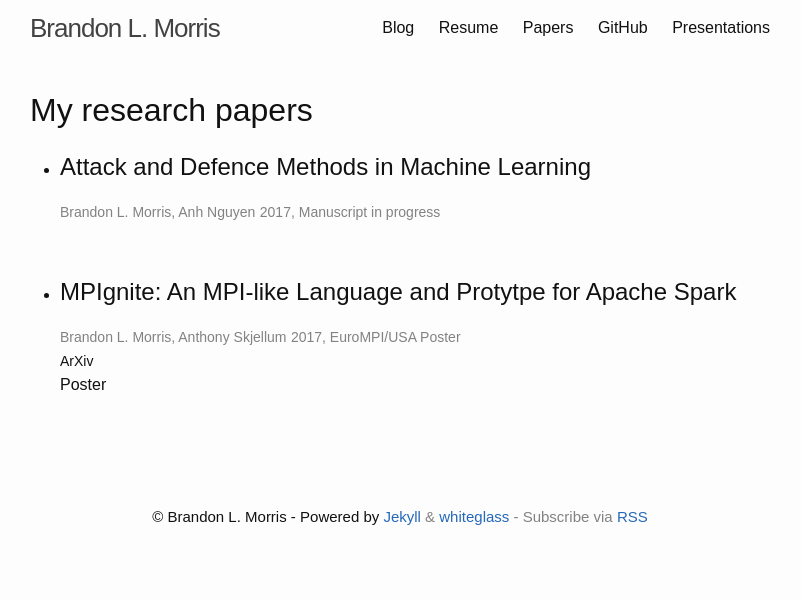
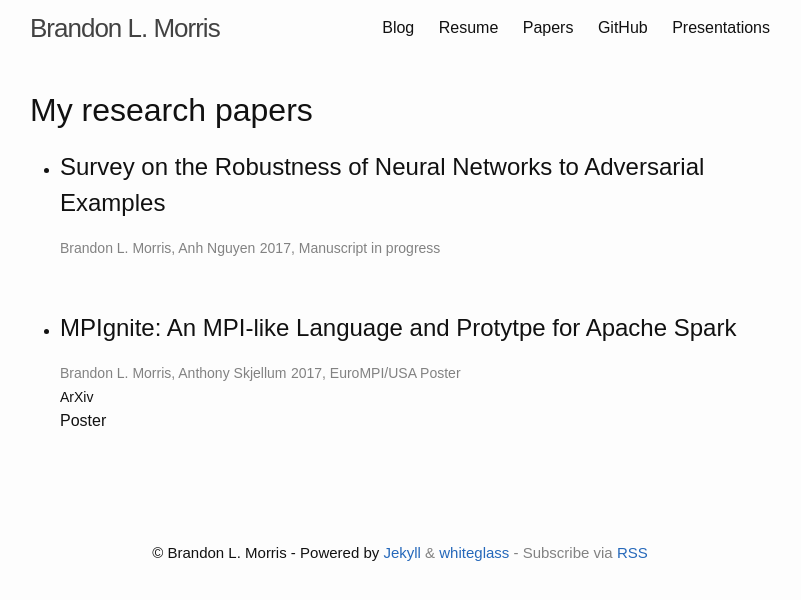
Before and after one commit to BrandonLMorris/brandonlmorris.github.io, a Jekyll site: the page built from publications.md, in a window 1280 px wide. Shown: the top 600 px of the page, without its empty margins (240-1041 px from the left). Built offline with Jekyll 4.4.1, drawn with Linux system fonts in a browser that asks for light colours.

Commit message:
Update survey title

```diff
--- a/_data/publications.yml
+++ b/_data/publications.yml
@@ -1,6 +1,6 @@
 # List of and information about my publications
 
-- title: Attack and Defence Methods in Machine Learning
+- title: Survey on the Robustness of Neural Networks to Adversarial Examples
   authors: Brandon L. Morris, Anh Nguyen
   description:
   year: 2017
```
